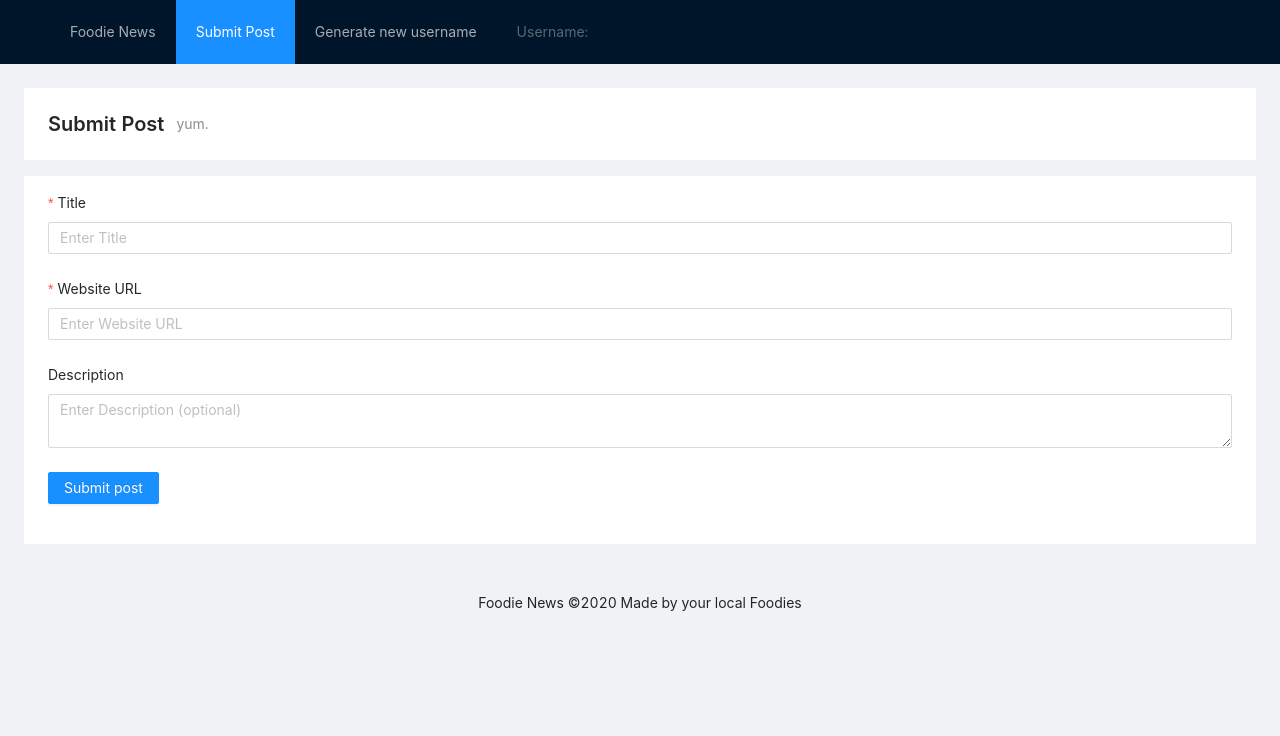
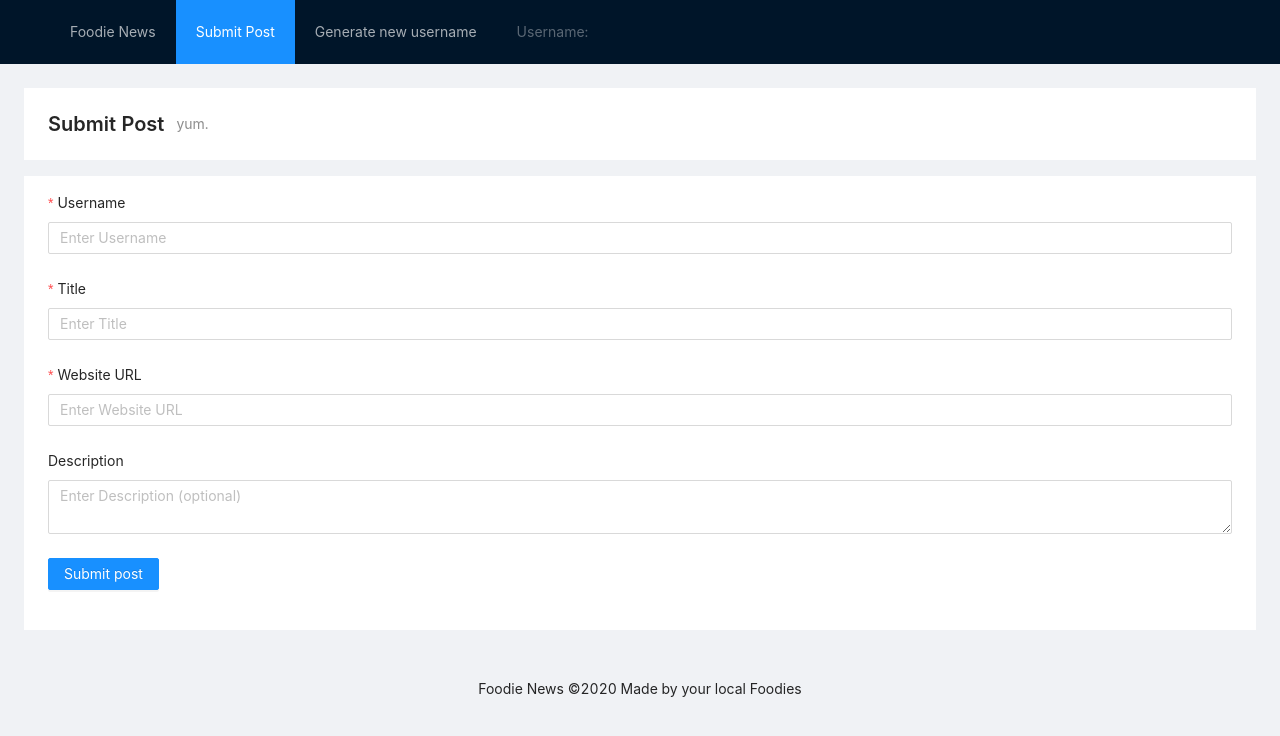
Before and after one commit to RealTayy/FoodieNewsChirp, a React (Create React App) app in the folder client/: page /create-post in a window 1280 px wide. Shown: the top 736 px of the page. Built offline with nearby package versions, Linux system fonts and the light colour scheme; what unique-names-generator would draw is missing.

Commit message:
Add username Field

```diff
--- a/client/src/components/Form/FormCreatePost.tsx
+++ b/client/src/components/Form/FormCreatePost.tsx
@@ -21,15 +21,25 @@ const openNotificationWithIcon = (type: "info" | "error" | "success", title: str
 
 const FormCreatePost = ({ history }: RouteComponentProps) => {
   // TODO: Proper TS Typing
+  const { username } = useContext(SessionContext);
   const [title, setTitle] = useState<any>({ value: '', touched: false })
   const [url, setUrl] = useState<any>({ value: '', touched: false })
+  const [userName, setUserName] = useState<any>({ value: username(), touched: false })
   const [submitTouched, setSubmitTouched] = useState(false)
   const [isSubmitting, setIsSubmitting] = useState(false)
   const [addPost] = useMutation(ADD_POST);
-  const { username } = useContext(SessionContext);
 
   // TODO: Proper TS Typing
   // Validations
+  const validateUsername = (title: any) => {
+    if (title) {
+      return {
+        validateStatus: 'success',
+        errorMsg: null,
+      }
+    }
+  }
+
   const validateTitle = (title: any) => {
     if (title) {
       return {
@@ -55,6 +65,11 @@ const FormCreatePost = ({ history }: RouteComponentProps) => {
   }
 
   // Handlers
+  const onUsernameChangeHandler = (event: React.ChangeEvent<HTMLInputElement>) => {
+    const value = event.target.value;
+    setUserName({ ...validateUsername(value), value, touched: true })
+  }
+
   const onTitleChangeHandler = (event: React.ChangeEvent<HTMLInputElement>) => {
     const value = event.target.value;
     setTitle({ ...validateTitle(value), value, touched: true })
@@ -75,10 +90,6 @@ const FormCreatePost = ({ history }: RouteComponentProps) => {
     if (url.validateStatus === 'error') return
     if (!url.value) return
 
-    // TODO: Once anoynomous user is implemented fix this
-    post = {
-      variables: { author_id: username(), ...post.variables }
-    }
     setIsSubmitting(true);
     openNotificationWithIcon('info', "Submitting...");
     const postData = await addPost(post);
@@ -89,13 +100,30 @@ const FormCreatePost = ({ history }: RouteComponentProps) => {
     history.push(`/post-thread/${id}`);
   }
 
+
   return (
     <Form
       className="FormCreatePost"
       name="create-post"
       onFinish={onFinishHandler}
       layout="vertical"
+      initialValues={
+        {
+          variables: {
+            author_id: username()
+          }
+        }
+      }
     >
+      <Form.Item
+        name={['variables', 'author_id']}
+        label="Username"
+        validateStatus={userName.validateStatus}
+        help={userName.errorMsg}
+        rules={[{ required: true, message: "Username is required" }]}
+      >
+        <Input placeholder="Enter Username" value={userName.value} onChange={onUsernameChangeHandler} />
+      </Form.Item>
       <Form.Item
         name={['variables', 'title']}
         label="Title"
```
